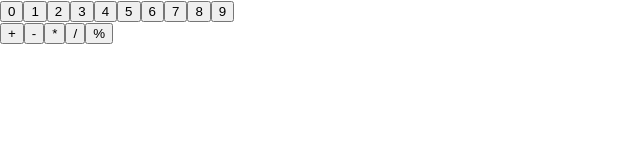
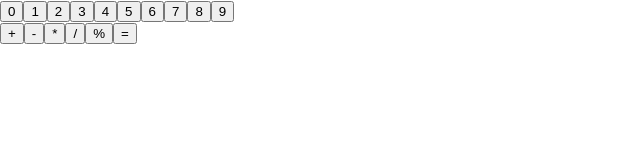
Before and after one commit to haruto17/react-keisan, a React (Create React App) app: page / in a window 1280 px wide. Shown: the top 160 px of the page, without its empty margins (0-640 px from the left). Built offline with nearby package versions, Linux system fonts and the light colour scheme.

Commit message:
=ボタンの追加

```diff
--- a/src/App.tsx
+++ b/src/App.tsx
@@ -128,6 +128,7 @@ function App() {
         <button type="button" onClick={() => handleOpeButtonClick("%")}>
           %
         </button>
+        <button type="button">=</button>
       </div>
       <div>
         <p>{a}</p>
```
